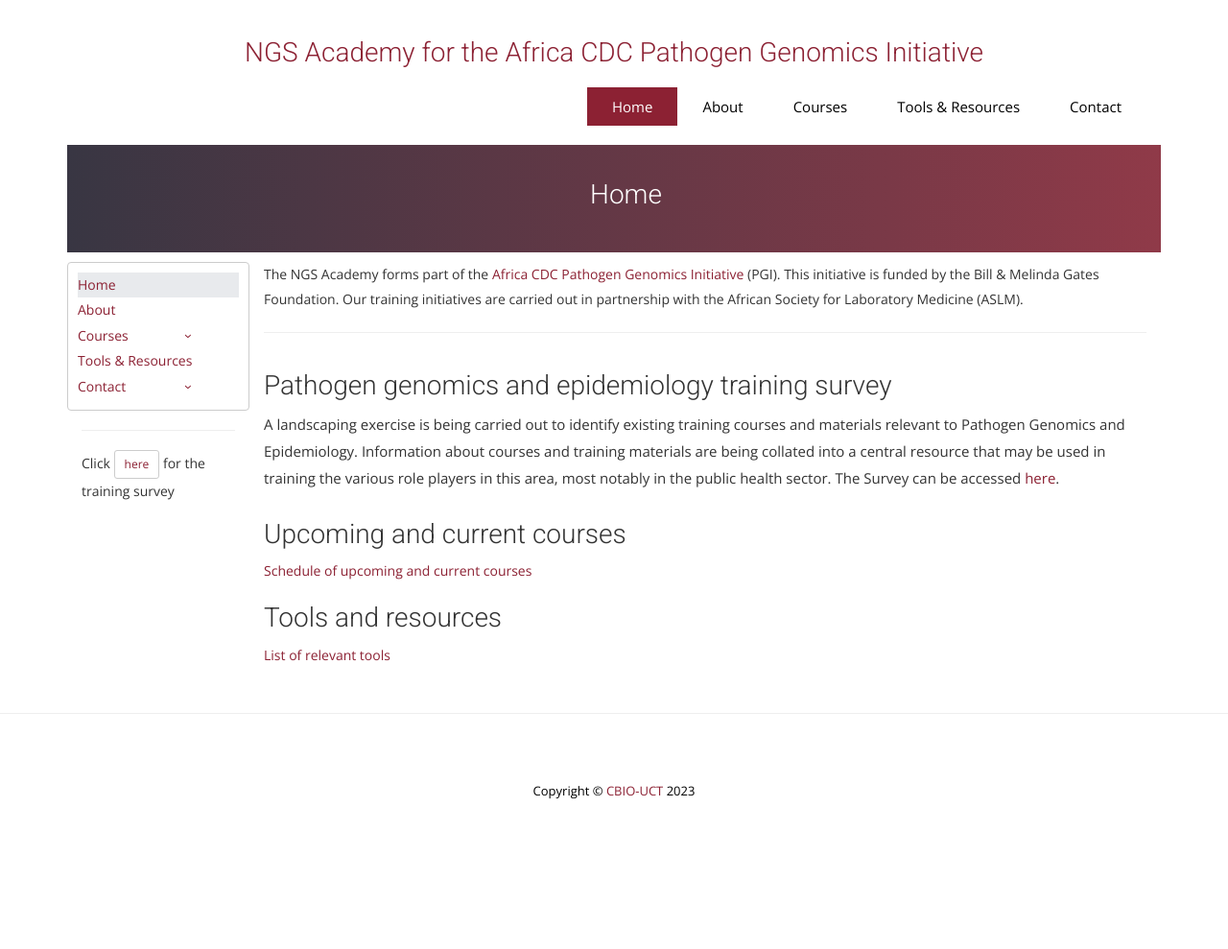
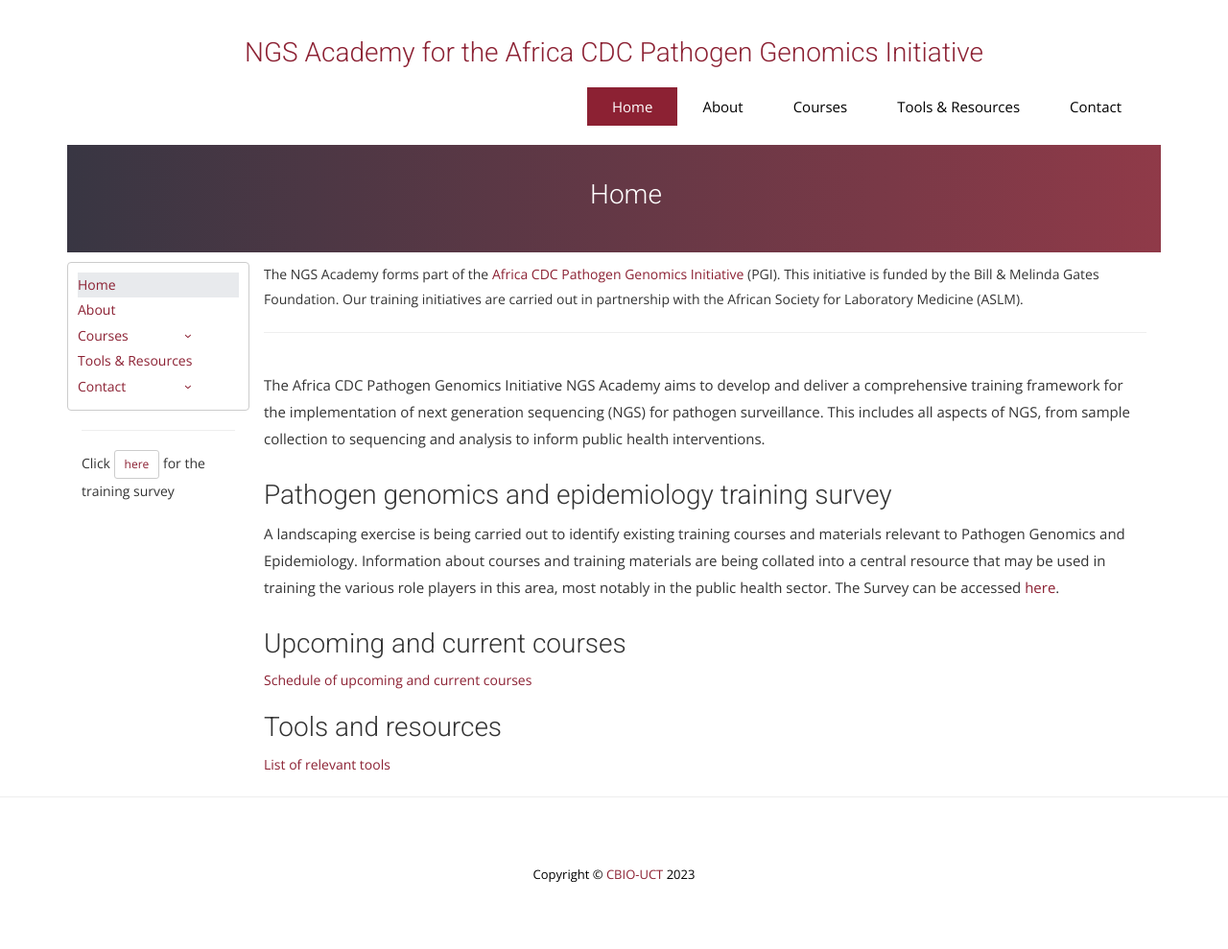
Before and after one commit to uct-cbio/ngs-academy, a Jekyll site: the page built from index.html, in a window 1280 px wide. Shown: the whole page at 96% size. Built offline with Jekyll 4.4.1, drawn with Linux system fonts in a browser that asks for light colours; nearby versions of some CDN libraries; some web fonts are replaced; library files that are not in the unit come from our copies; comment, search, counter and statistics services are not loaded; before the commit the page ends 902 px from its top, so only the background shows below that.

Commit message:
updated index page

```diff
--- a/index.html
+++ b/index.html
@@ -5,9 +5,18 @@
 ---
 
 
-
 <div class="row">
 
+  <div class="col-sm-12">
+    <h3></h3>
+    <p>
+      The Africa CDC Pathogen Genomics Initiative NGS Academy aims to develop and deliver a comprehensive training
+      framework for the implementation of next generation sequencing (NGS) for pathogen surveillance. This
+      includes
+      all
+      aspects of NGS, from sample collection to sequencing and analysis to inform public health interventions.</p>
+
+  </div>
 </div>
 
 <div class="row">
```
